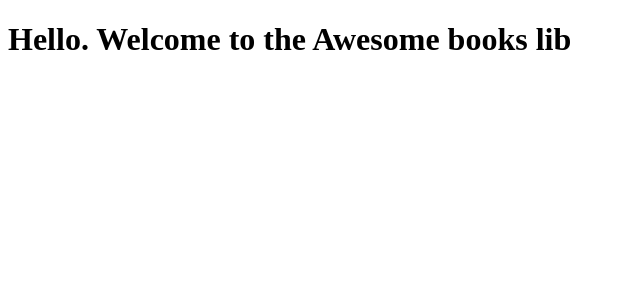
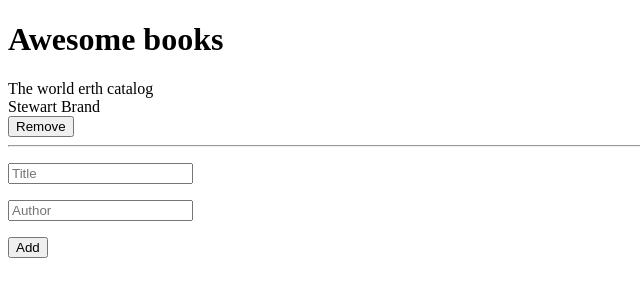
Before and after one commit to thasipablo/awesome_books, a website: page index.html in a window 1280 px wide. Shown: the whole page, without its empty margins (0-640 px from the left). Drawn offline with Linux system fonts and the light colour scheme.

Commit message:
build html book cards from js

```diff
--- a/index.html
+++ b/index.html
@@ -7,6 +7,12 @@
   <title>Awesome books</title>
 </head>
 <body>
-    <h1>Hello. Welcome to the Awesome books lib</h1>
+  <h1>Awesome books</h1>
+  <div class="books-collection"></div>
+  <form class="form">
+    <p><input type="text" placeholder="Title"></p>
+    <p><input type="text" placeholder="Author"></p>
+    <input type="submit" value="Add">
+  </form>
 </body>
 </html>
--- a/js/app.js
+++ b/js/app.js
@@ -0,0 +1,20 @@
+const books = [
+  {
+    title: 'The world erth catalog',
+    author: 'Stewart Brand'
+  }
+]
+
+const booksCollectionTag = document.querySelector('.books-collection');
+const bookCard = document.createElement('div');
+bookCard.classList.add('book');
+
+books.forEach(book => {
+  bookCard.innerHTML = `
+    <div class="title">${book.title}</div>
+    <div class="author">${book.author}</div>
+    <button>Remove</button>
+    <hr>
+  `;
+  booksCollectionTag.appendChild(bookCard);
+})
```
